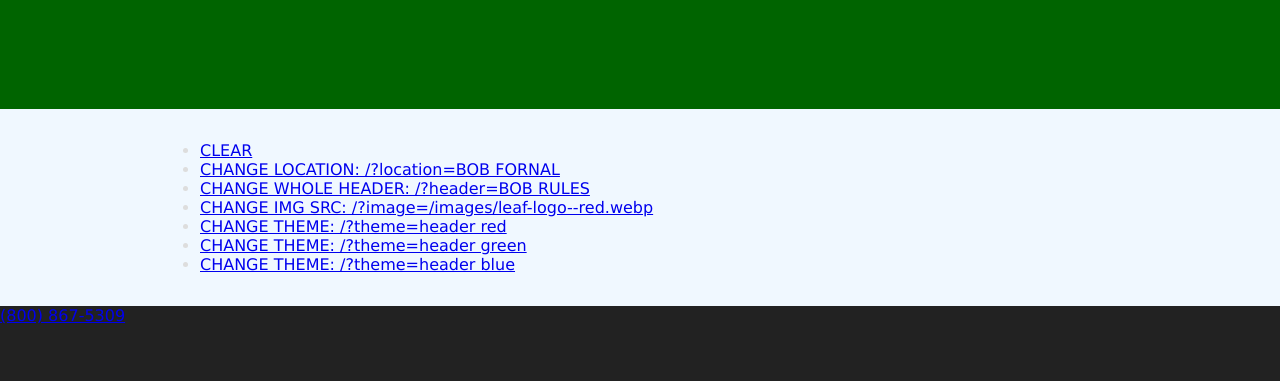
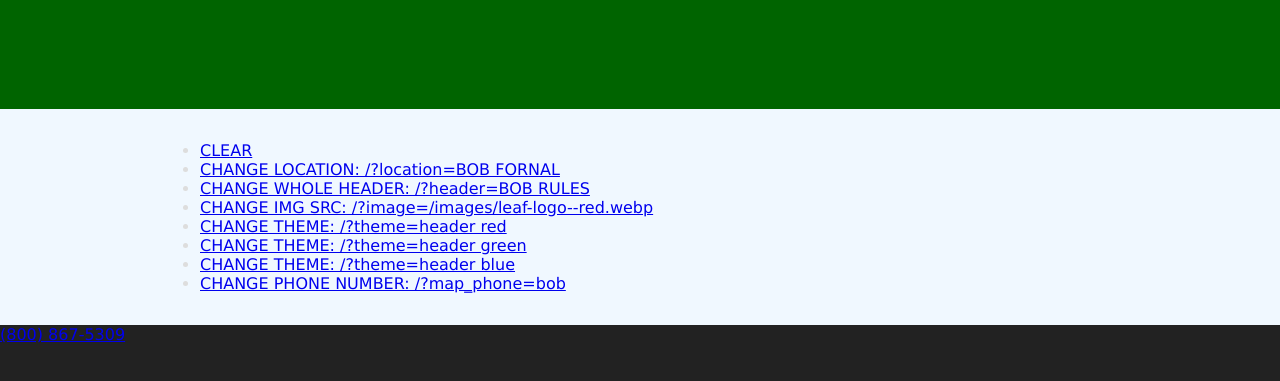
Before and after one commit to bob-fornal/leaf-map-test-html-space, a website: page index.html in a window 1280 px wide. Shown: the part 291-672 px from the top of the page. Drawn offline with Linux system fonts and the light colour scheme.

Commit message:
Update index.html

```diff
--- a/index.html
+++ b/index.html
@@ -34,6 +34,7 @@
         <li><a href="/?theme=header%20red">CHANGE THEME: /?theme=header red</a></li>
         <li><a href="/?theme=header%20green">CHANGE THEME: /?theme=header green</a></li>
         <li><a href="/?theme=header%20blue">CHANGE THEME: /?theme=header blue</a></li>
+        <li><a href="/?map_phone=bob">CHANGE PHONE NUMBER: /?map_phone=bob</a></li>
       </ul>
     </div>
 
```
